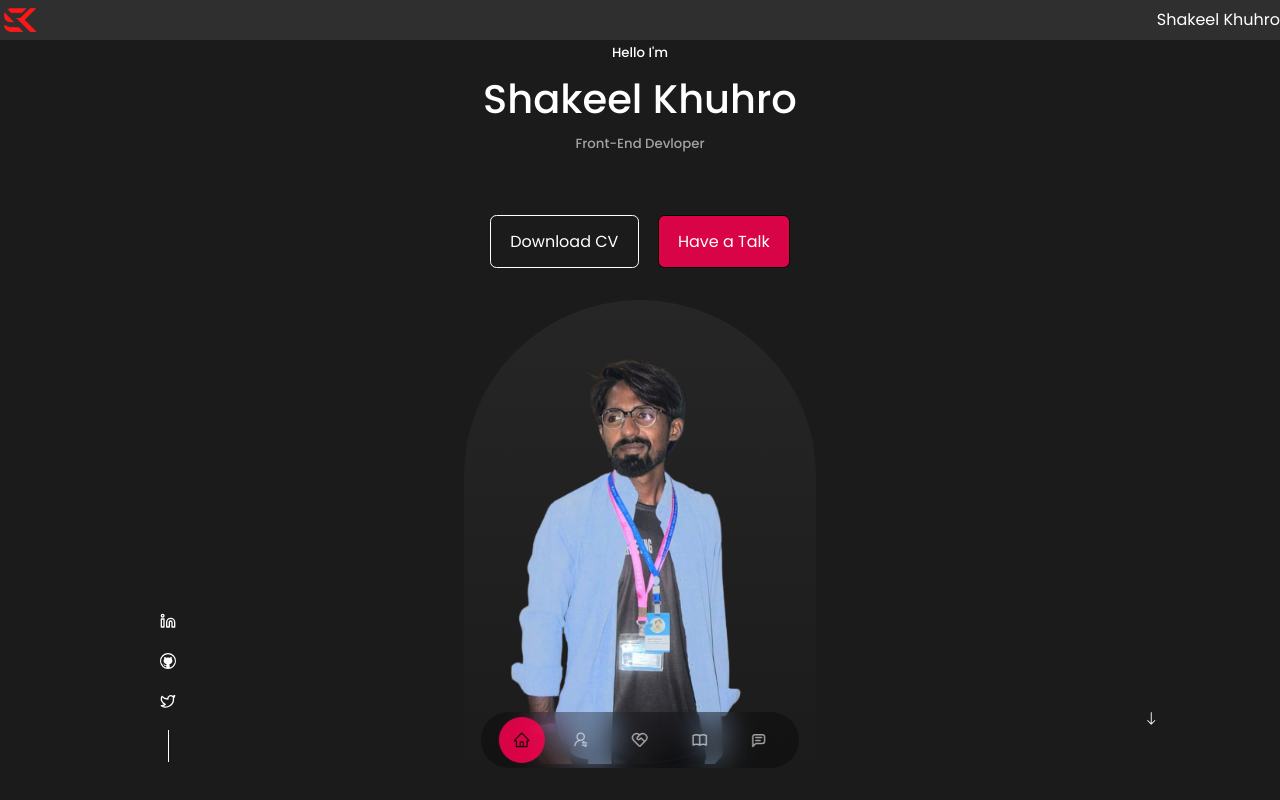
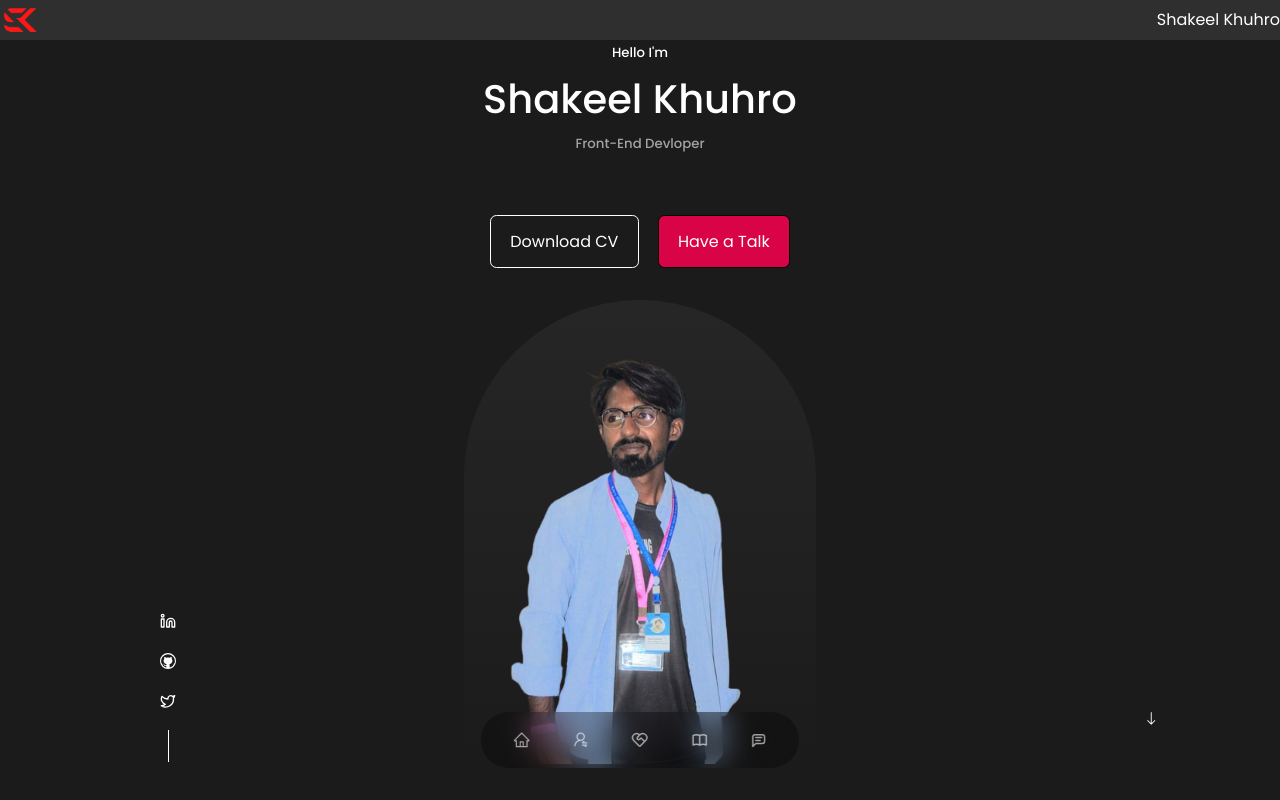
Before and after one commit to Shakeelkhuhro/Shakeel-Khuhro, a React (Create React App) app: page / in a window 1280 px wide. Shown: the top 800 px of the page. Built offline with nearby package versions, Linux system fonts and the light colour scheme; a web font is replaced by a local one.

Commit message:
solved home problem

```diff
--- a/src/components/nav/Nav.jsx
+++ b/src/components/nav/Nav.jsx
@@ -7,11 +7,11 @@ import { RiServiceLine } from "react-icons/ri";
 import { TbMessage } from "react-icons/tb";
 
 const Nav = () => {
-  const [activeNav, setActiveNav] = useState("#header");
+  const [activeNav, setActiveNav] = useState("https://shakeelkhuhro.github.io/Shakeel-Khuhro/");
 
   return (
     <nav>
-      <a href="#header" className={activeNav === "#header" ? "active" : ""}>
+      <a href="https://shakeelkhuhro.github.io/Shakeel-Khuhro/" className={activeNav === "#" ? "active" : ""}>
         <AiOutlineHome />
       </a>
       <a href="#about" onClick={() => setActiveNav('#about')} className={activeNav === "#about" ? "active" : ""}>
```
